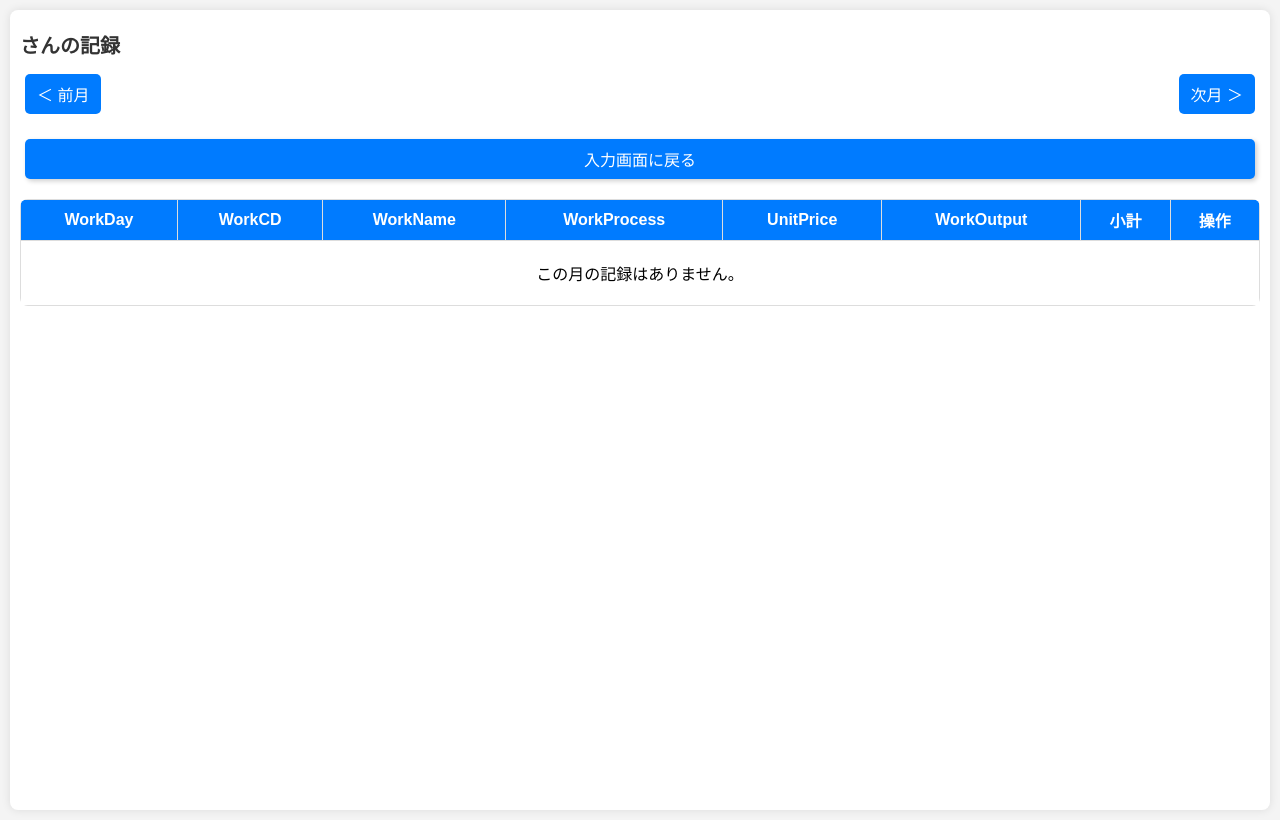
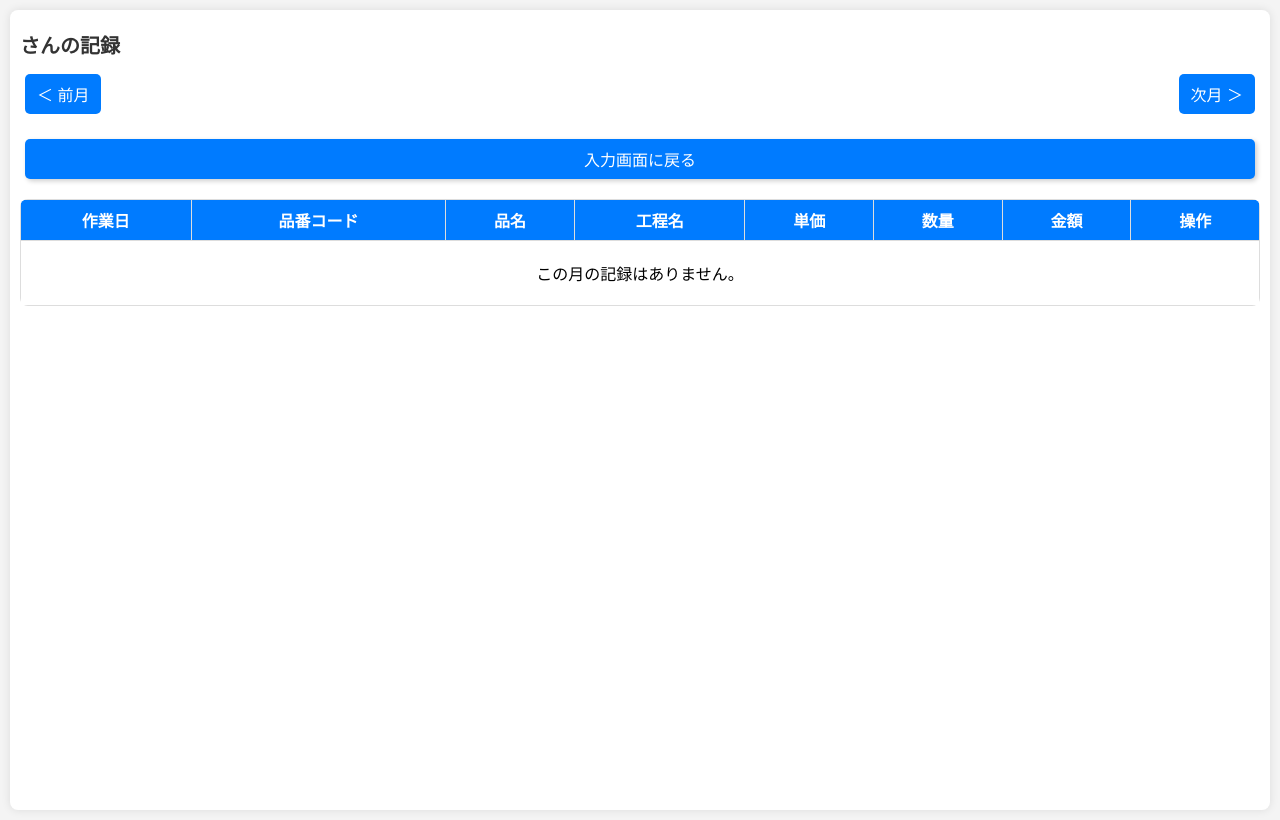
Before and after one commit to masanorimiyamoto-cloud/skyandsea, a Flask app: template templates/records.html in a window 1280 px wide. Run offline with Flask 3, Linux system fonts and the light colour scheme; the template is opened without the code that fills it, so the values that code supplies are empty; parts of the project's set-up code (start-up, migrations or seed data) failed here and were passed over.

Commit message:
japanese

```diff
--- a/templates/records.html
+++ b/templates/records.html
@@ -241,14 +241,14 @@
             <table>
                 <thead>
                     <tr>
-                        <th>WorkDay</th>
-                        <th>WorkCD</th>
-                        <th>WorkName</th>
-                        <th>WorkProcess</th>
-                        <th>UnitPrice</th>
-                        <th>WorkOutput</th>
-                        <th>小計</th>
-                        <th>操作</th>
+                        <th>作業日</th>      {# WorkDay #}
+                        <th>品番コード</th>  {# WorkCD #}
+                        <th>品名</th>        {# WorkName #}
+                        <th>工程名</th>      {# WorkProcess (ItemName と仮定) #}
+                        <th>単価</th>        {# UnitPrice #}
+                        <th>数量</th>        {# WorkOutput #}
+                        <th>金額</th>        {# Subtotal #}
+                        <th>操作</th>        {# Actions (編集/削除ボタンの列) #}
                     </tr>
                 </thead>
                 <tbody>
```
